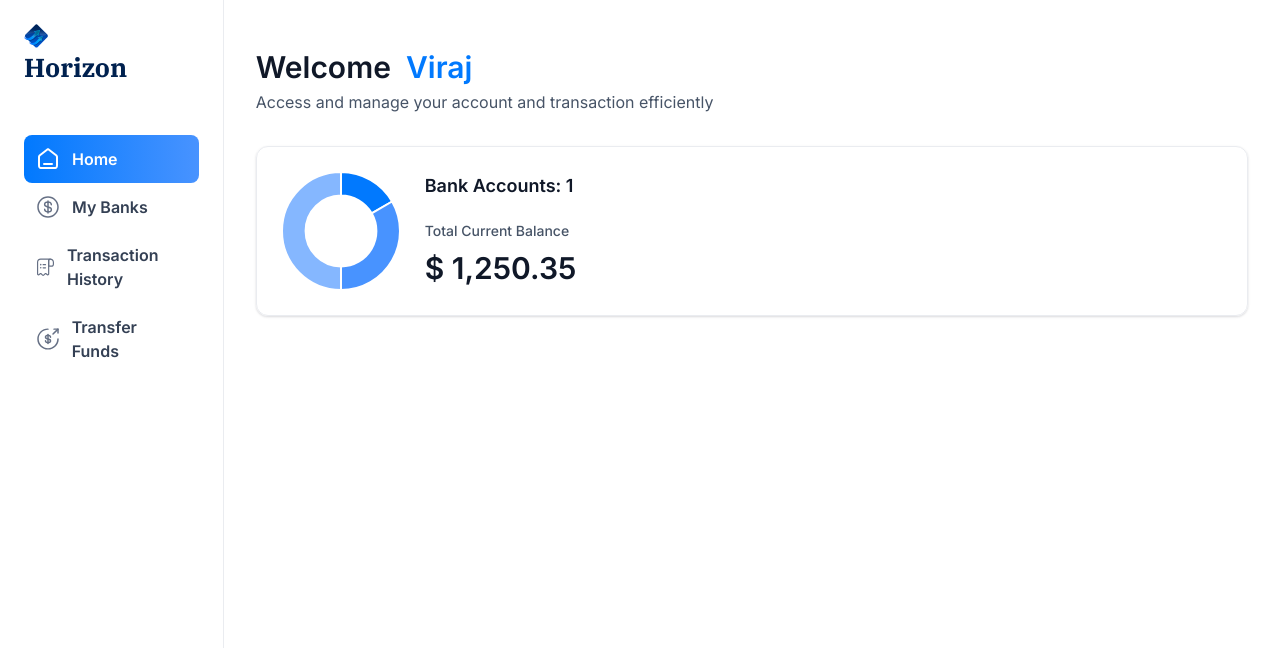
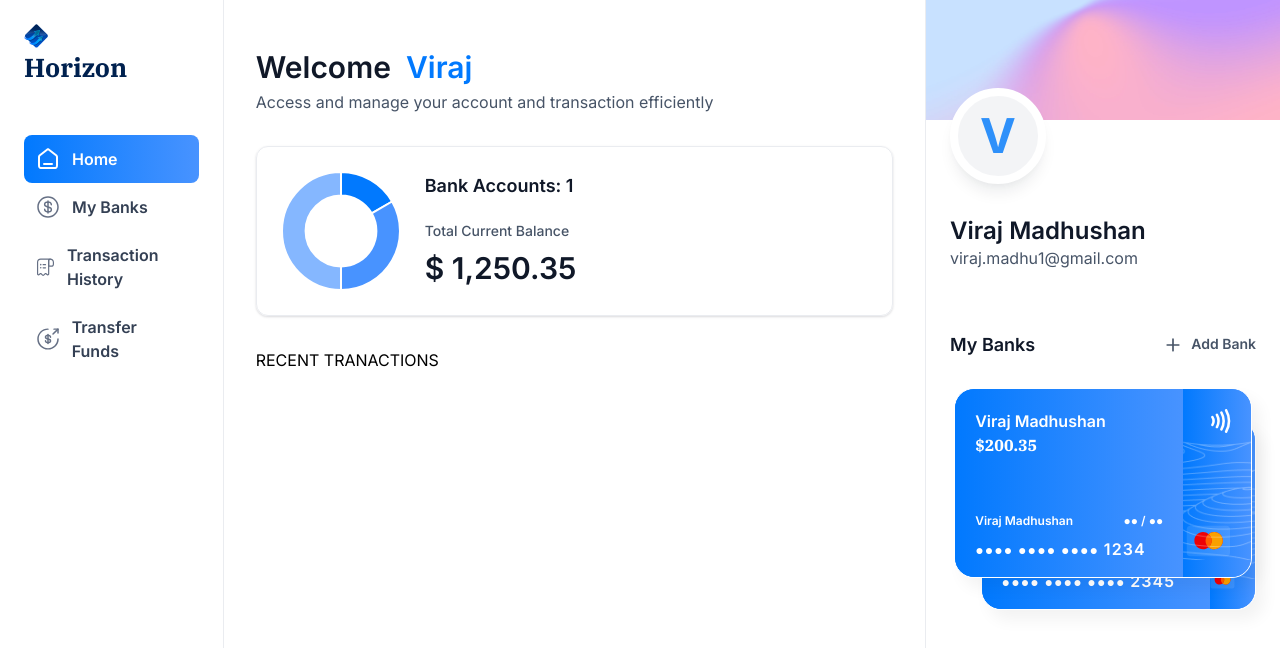
Before and after one commit to VirajMadhu/horizon-banking-app, a Next.js app: page / in a window 1280 px wide. Shown: the top 648 px of the page. Built offline with nearby package versions, Linux system fonts and the light colour scheme.

Commit message:
Bank cards and right panel basic UI done

```diff
--- a/app/(root)/page.tsx
+++ b/app/(root)/page.tsx
@@ -1,10 +1,15 @@
 import HeaderBox from '@/components/HeaderBox'
+import RightSideBar from '@/components/RightSideBar'
 import TotalBalanceBox from '@/components/TotalBalanceBox'
 import React from 'react'
 
 const Home = () => {
 
-  const loggedIn = { firstName: 'Viraj' }
+  const loggedIn = {
+    firstName: 'Viraj',
+    lastName: 'Madhushan',
+    email: 'viraj.madhu1@gmail.com'
+  }
 
   return (
     <section className='home'>
@@ -23,7 +28,18 @@
             totalCurrentBalance={1250.35}
           />
         </header>
+
+        RECENT TRANACTIONS
       </div>
+
+      <RightSideBar
+        user={loggedIn}
+        transactions={[]}
+        banks={[
+          { currentBalance: 200.35, mask: 1234 },
+          { currentBalance: 150.00, mask: 2345 }
+        ]}
+      />
     </section>
   )
 }
--- /dev/null
+++ b/components/BankCard.tsx
@@ -0,0 +1,64 @@
+import { formatAmount, generateDots } from '@/lib/utils'
+import Image from 'next/image'
+import Link from 'next/link'
+import React from 'react'
+
+const BankCard = ({ account, userName, showBalance }: CreditCardProps) => {
+    return (
+        <div className='flex flex-col'>
+            <Link href="/" className='bank-card'>
+                <div className='bank-card_content'>
+                    <div>
+                        <h1 className='text-16 font-semibold text-white'>
+                            {account.name || userName}
+                        </h1>
+                        <p className='font-ibm-plex-serif font-black text-white'>
+                            {formatAmount(account.currentBalance)}
+                        </p>
+                    </div>
+
+                    <article className='flex flex-col gap-2'>
+                        <div className='flex justify-between'>
+                            <h1 className='text-12 font-semibold text-white'>
+                                {userName}
+                            </h1>
+                            <h2 className='text-12 font-semibold text-white'>
+                                {generateDots(2)} / {generateDots(2)}
+                            </h2>
+                        </div>
+                        <p className='text-14 font-semibold tracking-[1.1px] text-white'>
+                            {generateDots(4)} {generateDots(4)} {generateDots(4)} <span className='text-16'>{account.mask}</span>
+                        </p>
+                    </article>
+                </div>
+
+                <div className='bank-card_icon'>
+                    <Image
+                        src="/icons/Paypass.svg"
+                        width={20}
+                        height={24}
+                        alt='pay'
+                    />
+                    <Image
+                        src="/icons/mastercard.svg"
+                        width={45}
+                        height={32}
+                        alt='mastercard'
+                        className='ml-5'
+                    />
+                </div>
+
+                <Image
+                    src="/icons/lines.png"
+                    width={316}
+                    height={190}
+                    alt='lines'
+                    className='absolute top-0 left-0'
+                />
+
+            </Link>
+        </div>
+    )
+}
+
+export default BankCard
--- /dev/null
+++ b/components/RightSideBar.tsx
@@ -0,0 +1,70 @@
+import Image from 'next/image'
+import Link from 'next/link'
+import React from 'react'
+import BankCard from './BankCard'
+
+const RightSideBar = ({ user, transactions, banks }: RightSidebarProps) => {
+    return (
+        <aside className='right-sidebar'>
+            {/* section user name email */}
+            <section className='flex flex-col pb-8'>
+                <div className='profile-banner'></div>
+                <div className='profile'>
+                    <div className='profile-img'>
+                        <span className='text-5xl font-bold text-blue-500'>
+                            {user.firstName[0]}
+                        </span>
+                    </div>
+
+                    <div className='profile-details'>
+                        <h1 className='profile-name'>{user.firstName} {user.lastName}</h1>
+                        <p className='profile-email'>{user.email}</p>
+                    </div>
+                </div>
+            </section>
+
+            {/* section user bank details */}
+            <section className='banks'>
+                <div className='flex w-full justify-between'>
+                    <h2 className='header-2'>My Banks</h2>
+                    <Link href="/" className='flex gap-2'>
+                        <Image
+                            src="/icons/plus.svg"
+                            alt='plus'
+                            width={20}
+                            height={20}
+                        />
+                        <h2 className='text-14 font-semibold text-gray-600'>Add Bank</h2>
+                    </Link>
+                </div>
+
+                {/* Mapping banks (if available any) */}
+                {banks?.length > 0 && (
+                    <div className='relative flex flex-1 flex-col
+                    items-center justify-center gap-5'>
+                        <div className='relative z-10'>
+                            <BankCard
+                                key={banks[0].$id}
+                                account={banks[0]}
+                                userName={`${user.firstName} ${user.lastName}`}
+                                showBalance={false}
+                            />
+                        </div>
+                        {banks[1] && (
+                            <div className='absolute right-0 top-8 z-0 w-[90%]'>
+                                <BankCard
+                                    key={banks[1].$id}
+                                    account={banks[1]}
+                                    userName={`${user.firstName} ${user.lastName}`}
+                                    showBalance={false}
+                                />
+                            </div>
+                        )}
+                    </div>
+                )}
+            </section>
+        </aside>
+    )
+}
+
+export default RightSideBar
--- a/lib/utils.ts
+++ b/lib/utils.ts
@@ -193,3 +193,7 @@
 
   return date > twoDaysAgo ? "Processing" : "Success";
 };
+
+export function generateDots(count: number) {
+  return Array(count).fill('●').join('');
+}
```
Also changed, not shown: app/globals.css (+7 -4 lines), 1 other file (tests, documents, lock files or other folders).
